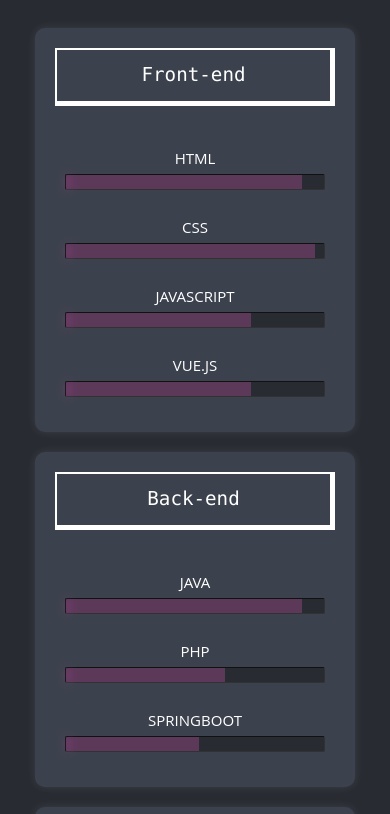
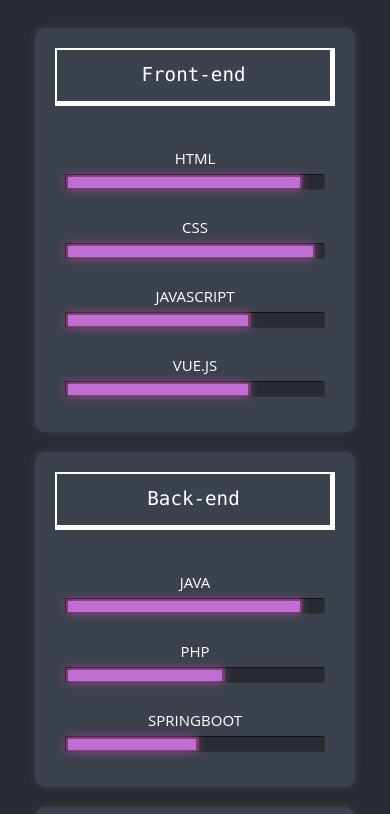
Before and after one commit to ArthurDesmonts/portfolio, a Vue app: page / in a window 390 px wide. Shown: the part 3285-4099 px from the top of the page. Built offline with nearby package versions, Linux system fonts and the light colour scheme.

Commit message:
fill the progress bars on phone format

```diff
--- a/src/components/StackComponent.vue
+++ b/src/components/StackComponent.vue
@@ -101,6 +101,8 @@ onMounted(() => {
 
 }
 
+/* Major part from : https://codepen.io/andrew-wiggins/pen/ExVQjQv */
+
 .stair-box ul li {
   --per: 50; /* Default percentage */
   --dur: calc(calc(var(--per) / 100) * 1.5s);
@@ -179,5 +181,9 @@ onMounted(() => {
     margin-bottom: 20px;
     text-align: center;
   }
+
+  .stair-box ul li:after {
+    width: calc(calc(var(--per) * 1%) - 2px);
+  }
 }
 </style>
```
